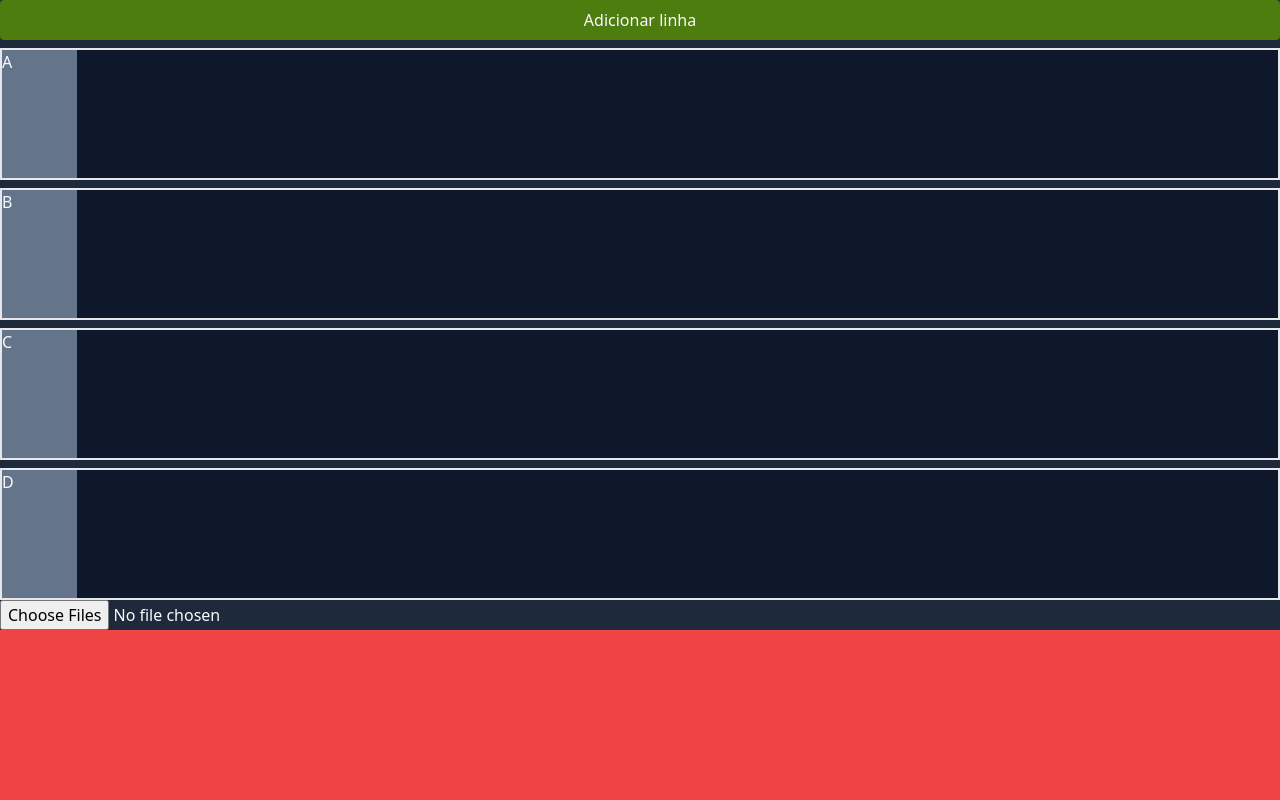
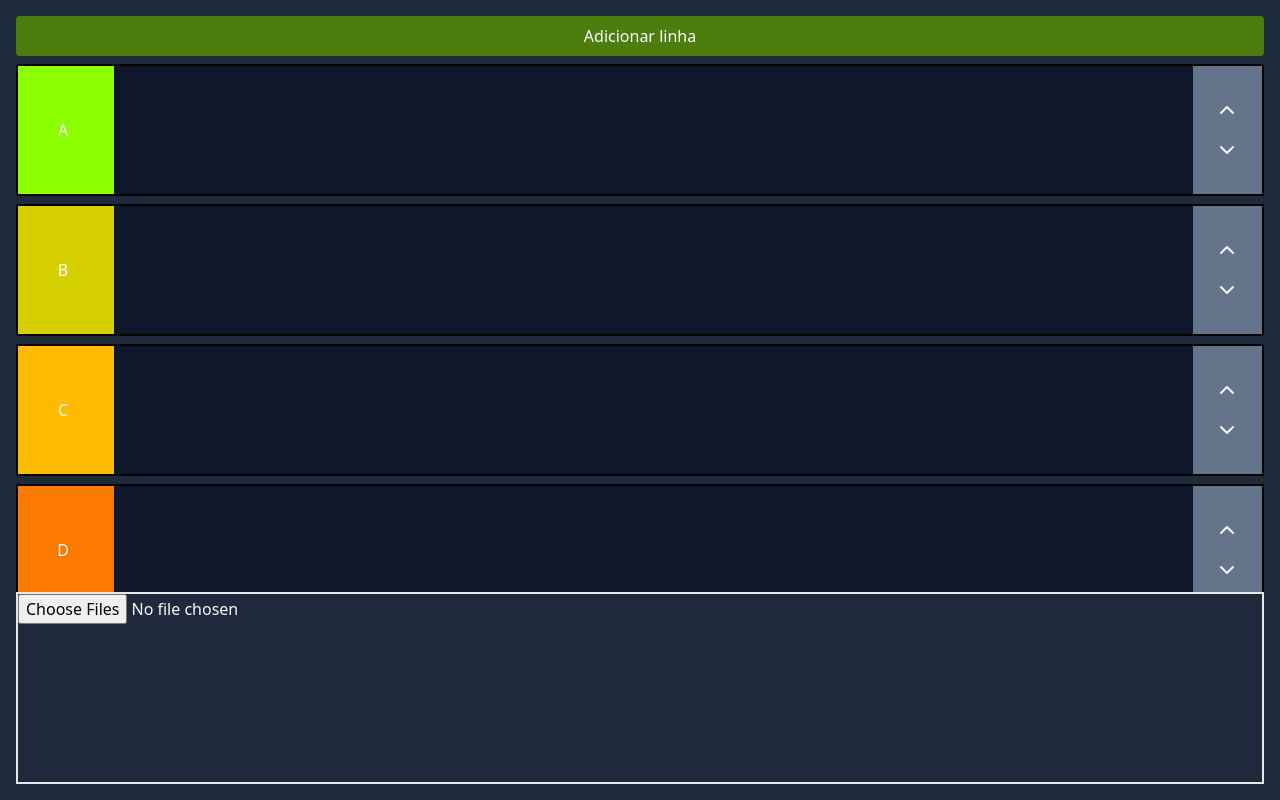
Before and after one commit to Jordaobm/tierlist, a React (Vite) app: page / in a window 1280 px wide. Built offline with nearby package versions, Linux system fonts and the light colour scheme.

Commit message:
Adaptando para touch

```diff
--- a/src/App.tsx
+++ b/src/App.tsx
@@ -2,6 +2,7 @@ import { useState } from "react";
 import { v4 } from "uuid";
 import { DEFAULT_ROWS } from "./config/constantes";
 import { Image } from "./components/Image";
+import { ChevronDown, ChevronUp } from "lucide-react";
 
 export interface IFile {
   id?: string;
@@ -12,6 +13,7 @@ export interface IFile {
 export interface IRow {
   id: string;
   name: string;
+  color?: string;
   order: number;
   files: IFile[];
 }
@@ -68,36 +70,122 @@ export const App = () => {
     e.target.value = "";
   };
 
+  const handleChangeOrder = (row: IRow, to: "UP" | "DOWN") => {
+    const newRows = rows?.map((e) => {
+      if (to === "UP") {
+        if (e?.order === row?.order - 1) {
+          return { ...e, order: e?.order + 1 };
+        }
+
+        if (e?.id === row?.id) {
+          return { ...e, order: e?.order - 1 };
+        }
+      }
+
+      if (to === "DOWN") {
+        if (e?.order === row?.order + 1) {
+          return { ...e, order: e?.order - 1 };
+        }
+
+        if (e?.id === row?.id) {
+          return { ...e, order: e?.order + 1 };
+        }
+      }
+
+      return e;
+    });
+
+    setRows(newRows);
+  };
+
+  const handleChangeName = (row: IRow, name: string) => {
+    setRows((prev) =>
+      prev?.map((e) => (e?.id === row?.id ? { ...e, name } : e))
+    );
+  };
+
+  const handleChangeColor = (row: IRow, color: string) => {
+    setRows((prev) =>
+      prev?.map((e) => (e?.id === row?.id ? { ...e, color } : e))
+    );
+  };
+
   return (
-    <div className="w-full flex flex-col h-[100vh]">
+    <div className="w-full flex flex-col h-[100vh] p-4">
       <div
         id="content"
         className="w-full flex flex-col h-[75vh] gap-2 overflow-y-auto"
       >
-        <button onClick={addRow} className="bg-lime-700 p-2 rounded">
+        <button onClick={addRow} className="bg-lime-700 p-2 rounded ">
           Adicionar linha
         </button>
 
-        {rows?.map((row) => (
-          <div key={row?.id} id={row?.id} className="border-2  flex row">
-            <div className="bg-slate-500 h-[100%] w-20">{row?.name}</div>
-            <div className="bg-slate-900 w-[100%] min-h-32 flex flex-wrap">
-              {row?.files?.map((file) => (
-                <img
-                  id={`file-${file?.id}`}
-                  className="w-40 min-w-40 h-32 max-h-32"
-                  src={file?.urlToShow}
+        {rows
+          ?.sort((a, b) => (a?.order > b?.order ? 1 : -1))
+          ?.map((row, index) => (
+            <div
+              key={row?.id}
+              id={row?.id}
+              className="border-2 border-black flex row"
+            >
+              <label
+                className="bg-slate-500 h-[100%] w-24 flex items-center justify-center"
+                style={{ backgroundColor: row?.color }}
+                htmlFor={`color-${row?.id}`}
+              >
+                <input
+                  type="text"
+                  className="bg-transparent outline-none text-center"
+                  value={row?.name}
+                  onChange={(event) =>
+                    handleChangeName(row, event?.target?.value)
+                  }
                 />
-              ))}
+
+                <input
+                  className="opacity-0 border-none h-0"
+                  id={`color-${row?.id}`}
+                  type="color"
+                  value={row?.color}
+                  onChange={(event) =>
+                    handleChangeColor(row, event?.target?.value)
+                  }
+                />
+              </label>
+              <div className="bg-slate-900 w-[100%] min-h-32 flex flex-wrap">
+                {row?.files?.map((file) => (
+                  <Image
+                    key={file?.id}
+                    file={file}
+                    setFiles={setFiles}
+                    setRows={setRows}
+                  />
+                ))}
+              </div>
+              <div className="bg-slate-500 w-20 min-h-32 flex flex-col justify-center gap-4">
+                <button
+                  disabled={index === 0}
+                  className="flex items-center justify-center"
+                  onClick={() => handleChangeOrder(row, "UP")}
+                >
+                  <ChevronUp />
+                </button>
+                <button
+                  disabled={rows?.length === index + 1}
+                  className="flex items-center justify-center"
+                  onClick={() => handleChangeOrder(row, "DOWN")}
+                >
+                  <ChevronDown />
+                </button>
+              </div>
             </div>
-          </div>
-        ))}
+          ))}
       </div>
 
-      <div id="images" className="w-full flex flex-col h-[25vh]">
+      <div id="images" className="w-full flex flex-col h-[25vh] border-2">
         <input type="file" multiple onChange={addFiles}></input>
 
-        <div className="w-full flex overflow-x-auto bg-red-500 h-[100%]">
+        <div className="w-full flex overflow-x-auto h-[100%]">
           {files
             ?.filter((e) => !e?.used)
             ?.map((file) => (
--- a/src/components/Image/index.tsx
+++ b/src/components/Image/index.tsx
@@ -47,8 +47,6 @@ export const Image = ({ file, setFiles, setRows }: ImageProps) => {
 
         const fileId = e?.target?.id?.split("file-")[1];
 
-        console.log({ fileId, rowId });
-
         let used = false;
 
         setRows((prev) =>
@@ -58,6 +56,7 @@ export const Image = ({ file, setFiles, setRows }: ImageProps) => {
                 used = true;
                 return { ...row, files: [...row?.files, file] };
               }
+              used = true;
               return row;
             } else {
               return {
--- a/src/config/constantes.ts
+++ b/src/config/constantes.ts
@@ -4,59 +4,41 @@ export const DEFAULT_ROWS = [
     name: "A",
     order: 1,
     files: [],
+    color: "#8cff00",
   },
   {
     id: "c39da217-3d4b-4577-8461-0744a2375960",
     name: "B",
     order: 2,
     files: [],
+    color: "#d6cf00",
   },
   {
     id: "c045644f-e54b-44f0-a120-f71a1e561f78",
     name: "C",
     order: 3,
     files: [],
+    color: "#ffbb00",
   },
   {
     id: "ef1571b8-67ca-45f5-940d-f433ed8743de",
     name: "D",
     order: 4,
     files: [],
+    color: "#ff7b00",
   },
   {
     id: "d2082a63-32d1-4c3f-8996-24334322a5f3",
     name: "E",
     order: 5,
     files: [],
+    color: "#ff0000",
   },
   {
     id: "ebf56019-30a7-4987-b469-58aef00fdf39",
     name: "F",
     order: 6,
     files: [],
-  },
-  {
-    id: "70335970-952b-45fc-b3fd-e9217a3e7c6a",
-    name: "G",
-    order: 7,
-    files: [],
-  },
-  {
-    id: "d676a012-39d7-4d00-b576-6f2da3098ecb",
-    name: "H",
-    order: 8,
-    files: [],
-  },
-  {
-    id: "bf70b9d3-d352-4ab8-9966-2d294bd29210",
-    name: "I",
-    order: 9,
-    files: [],
-  },
-  {
-    id: "ce773166-21b4-4361-98fa-f4b2a8e14b53",
-    name: "J",
-    order: 10,
-    files: [],
+    color: "#000000",
   },
 ];
```
